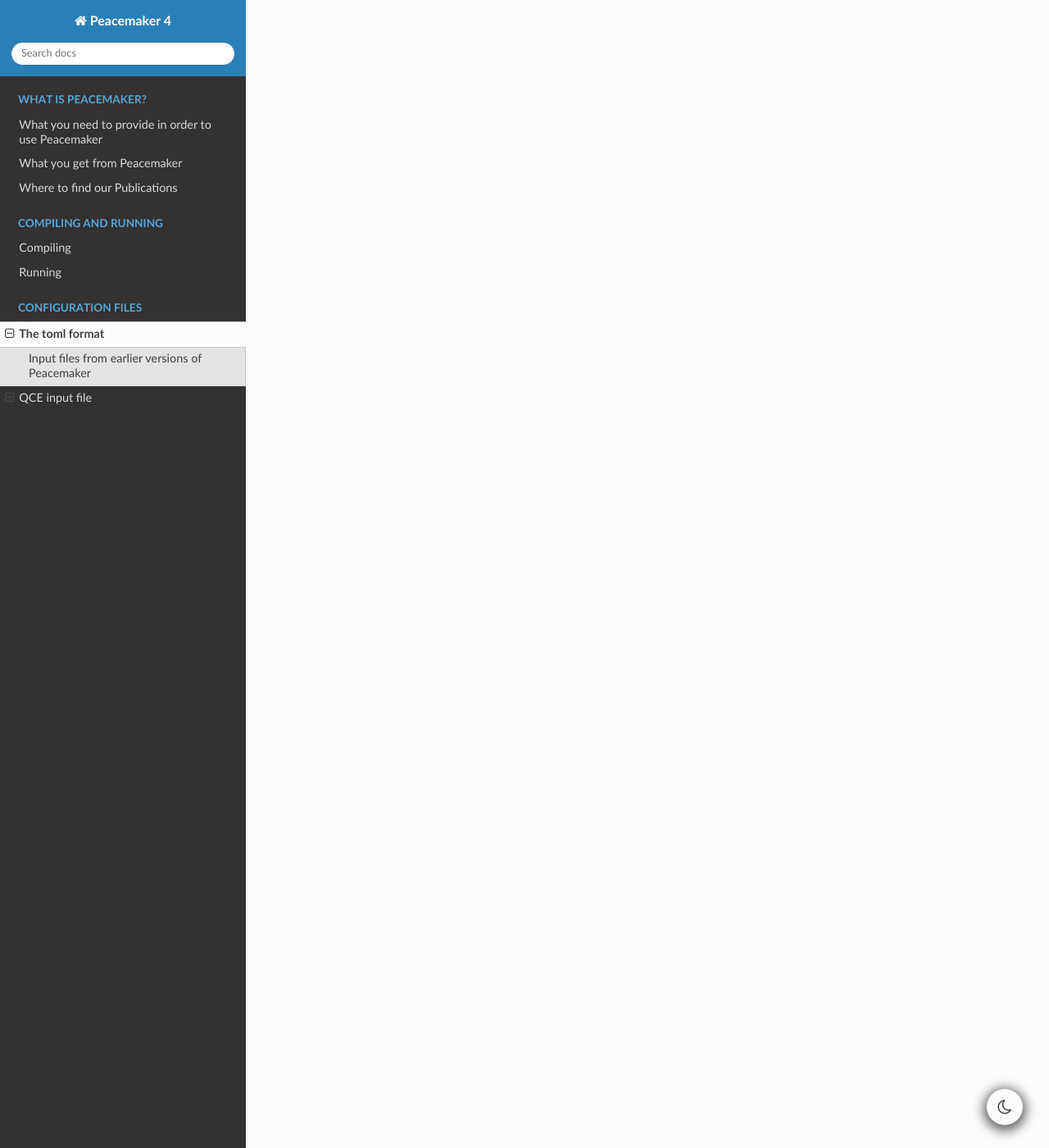
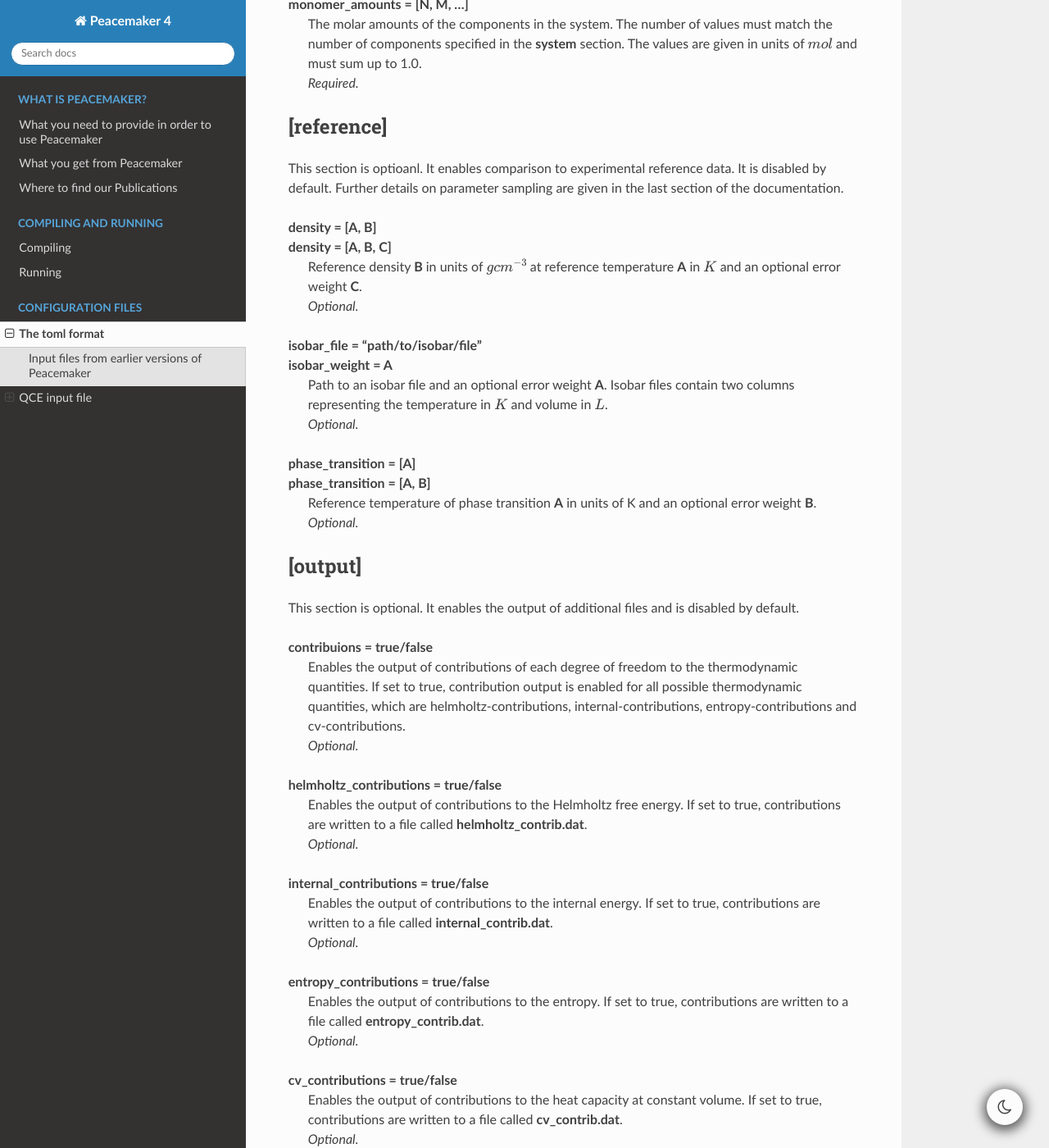
Before and after one commit to kirchners-manta/peacemaker4, a Sphinx documentation site: the page built from docs/source/03_configuration_files.rst, in a window 1280 px wide and 1400 px high, scrolled down 3735 px. Shown: the whole window at 82% size. Built offline with Sphinx 7.4.7 and the Read the Docs theme 3.1.0, drawn with Linux system fonts in a browser that asks for light colours; some of the changed text lies outside the part shown.

Commit message:
finished QCE input

```diff
--- a/docs/source/03_configuration_files.rst
+++ b/docs/source/03_configuration_files.rst
@@ -29,6 +29,7 @@
 * Strings are enclosed in double quotes, e.g., `"example"`.
 * Numbers are written as is, e.g., `3.14`.
 * Arrays are enclosed in square brackets, e.g., `[1, 2, 3]`.
+* Booleans are written as `true` or `false`.
 
 Input files from earlier versions of Peacemaker
 ------------------------------
@@ -58,15 +59,10 @@
 
 [system]
 ------------------------------
-**components = N**
-
-    The number of components in the system.
-    :math:`N = 1` for a pure system, :math:`N = 1` for a binary mixture, :math:`N = 1` for a ternary mixture, etc.
-    Note that although it is possible to run a pure system as binary system, where the amount of
-    one of the species is set to zero, we strongly encourage you to run such calculations as a pure system.
-    Results will be the same in either case, but slow convergence may arise for some temperatures
-    if the amount of monomers of one component is sufficiently small.
-    Optional. Default: 1
+.. line-block::
+    **components = N**
+    The number of components in the system. :math:`N = 1` for a pure system, :math:`N = 1` for a binary mixture, :math:`N = 1` for a ternary mixture, etc. Note that although it is possible to run a pure system as binary system, where the amount of one of the species is set to zero, we strongly encourage you to run such calculations as a pure system. Results will be the same in either case, but slow convergence may arise for some temperatures if the amount of monomers of one component is sufficiently small.
+    *Optional. Default: 1*
 
 [qce]
 ------------------------------
@@ -129,3 +125,134 @@
     **newton_iterations = N**
         The maximum number of iterations in the Newton-Raphson cycle used to solve the n d-dimensional population polynomial equations.
         *Optional. Default: 100*
+
+[ensemble]
+------------------------------
+.. line-block::
+    **temperature = [A]**
+    **temperature = [min, max, steps]**
+        The temperature in units of :math:`K`. Can be specified either as a single value **A**, or as a range of three values, where **min** is the start, **max** the end, and **steps** the number of data points (including both boundaries).
+        *Optional. Default: 298.15*
+
+    **pressure = A**
+        The pressure in units of :math:`bar`.
+        *Optional. Default: 1.01325.0*
+
+    **monomer_amounts = [N, M, ...]**
+        The molar amounts of the components in the system. The number of values must match the number of components specified in the **system** section. The values are given in units of :math:`mol` and must sum up to 1.0.
+        *Required.*
+
+[reference]
+------------------------------
+This section is optioanl. It enables comparison to experimental reference data.
+It is disabled by default.
+Further details on parameter sampling are given in the last section of the documentation.
+
+.. line-block::
+    **density = [A, B]**
+    **density = [A, B, C]**
+        Reference density **B** in units of :math:`g cm^{-3}` at reference temperature **A** in :math:`K` and an optional error weight **C**.
+        *Optional.*
+
+    **isobar_file = "path/to/isobar/file"**
+    **isobar_weight = A**
+        Path to an isobar file and an optional error weight **A**. Isobar files contain two columns representing the temperature in :math:`K` and volume in :math:`L`.
+        *Optional.*
+
+    **phase_transition = [A]**
+    **phase_transition = [A, B]**
+        Reference temperature of phase transition **A** in units of K and an optional error weight **B**.
+        *Optional.*
+
+[output]
+------------------------------
+This section is optional. It enables the output of additional files and is disabled by default.
+
+.. line-block::
+    **contribuions = true/false**
+        Enables the output of contributions of each degree of freedom to the thermodynamic quantities. If set to true, contribution output is enabled for all possible thermodynamic quantities, which are helmholtz-contributions, internal-contributions, entropy-contributions and cv-contributions.
+        *Optional.*
+
+    **helmholtz_contributions = true/false**
+        Enables the output of contributions to the Helmholtz free energy. If set to true, contributions are written to a file called **helmholtz_contrib.dat**.
+        *Optional.*
+
+    **internal_contributions = true/false**
+        Enables the output of contributions to the internal energy. If set to true, contributions are written to a file called **internal_contrib.dat**.
+        *Optional.*
+
+    **entropy_contributions = true/false**
+        Enables the output of contributions to the entropy. If set to true, contributions are written to a file called **entropy_contrib.dat**.
+        *Optional.*
+
+    **cv_contributions = true/false**
+        Enables the output of contributions to the heat capacity at constant volume. If set to true, contributions are written to a file called **cv_contrib.dat**.
+        *Optional.*
+
+    **progress_bar = true/false**
+        Enables the output of a progress bar during the calculation. If set to true, a progress bar is displayed in the terminal.
+        *Optional. Default: true*
+
+Example QCE input files
+------------------------------
+
+**Single Point Calculation**
+The input file shown bellow will run a QCE "single point" calculation for a one-component system using the clusterset
+specified in the command line and explained in the following section. Default options are used in most cases.
+
+.. code-block:: toml
+
+    [qce]
+        amf = 0.1
+        bxv = 1.3
+
+    [ensemble]
+        temperature = [200.0, 400.0, 201]
+        pressure = 1.01325
+        monomer_amounts = 1.0
+
+**Parameter Sampling**
+This input will perform an :math:`a_{mf}`, :math:`b_{xv}` parameter sampling for a pure substance.
+Reference data are provided by an isobar file.
+
+.. code-block:: toml
+
+    [system]
+        components = 1
+
+    [qce]
+        amf = [0.0, 0.5, 101]
+        bxv = [1.0, 2.0, 101]
+
+    [ensemble]
+        temperature = [200.0, 400.0, 201]
+        pressure = 1.01325
+        monomer_amounts = 1.0
+
+    [reference]
+        isobar_file = "isobar.dat"
+
+**Parameter Optimization**
+The following input will perform an :math:`a_{mf}`, :math:`b_{xv}` parameter optimization for a ternary mixture, following a
+rough sampling on a small grid.
+Reference data are provided by a density at :math:`298.15 K` and a temperature of phase transition.
+
+.. code-block:: toml
+
+    [system]
+        components = 3
+
+    [qce]
+        amf = [0.0, 2.0, 11]
+        bxv = [0.5, 1.5, 11]
+        optimizer = ["amf", "bxv"]
+        grid_iterations = 2
+
+    [ensemble]
+        temperature = [273.15, 400.15, 128]
+        pressure = 1.01325
+        monomer_amounts = [0.6, 0.1, 0.3]
+
+    [reference]
+        density = [298.15, 0.9248]
+        phase_transition = 332.61
```
Also changed, not shown: other parts of docs/source/03_configuration_files.rst (+1 -1 lines).
